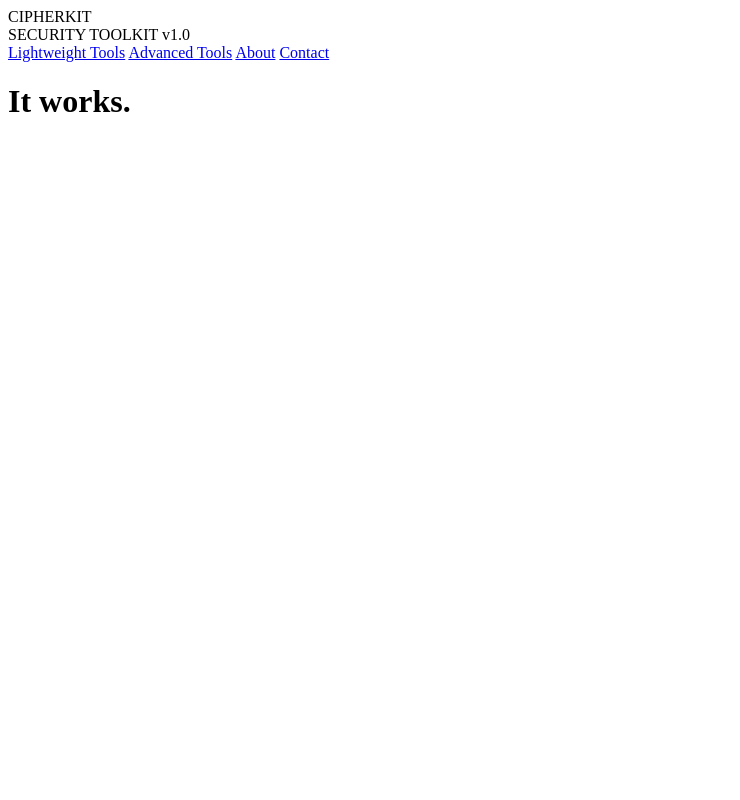
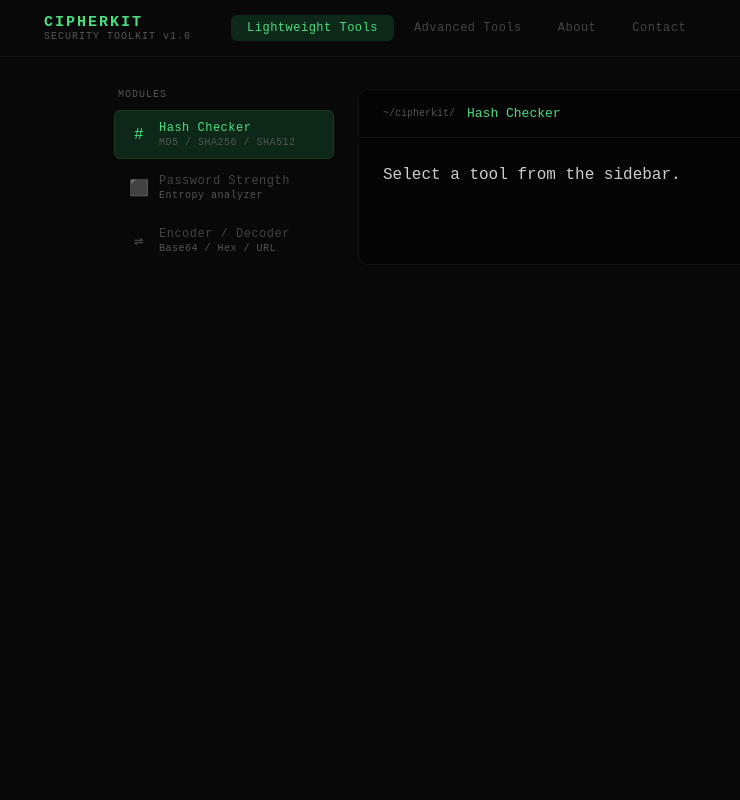
Before and after one commit to razvypikachu/cipherkit, a Flask app: page / in a window 1280 px wide. Shown: the whole page, without its empty margins (0-740 px from the left). Run offline with Flask 3, Linux system fonts and the light colour scheme.

Commit message:
homepage layout n css

```diff
--- a/static/css/style.css
+++ b/static/css/style.css
@@ -0,0 +1,178 @@
+:root {
+    --bg: #080808;
+    --bg-card: #050505;
+    --bg-input: #0a0a0a;
+    --border: #111111;
+    --accent: #4ade80;
+    --accent-dim: #0d2818;
+    --text: #cccccc;
+    --text-dim: #444444;
+    --text-muted: #555555;
+    --font-mono: 'Courier New', monospace;
+    --warning: #f97316;
+}
+* {
+    margin: 0;
+    padding: 0;
+    box-sizing: border-box;
+}
+
+body {
+    background-color: var(--bg);
+    color: var(--text);
+    font-family: var(--font-mono);
+    min-height: 100vh;
+}
+header {
+    display: flex;
+    align-items: center;
+    padding: 14px 32px;
+    border-bottom: 1px solid var(--border);
+    background-color: var(--bg);
+    position: sticky;
+    top: 0;
+    z-index: 10;
+}
+
+.logo {
+    display: flex;
+    align-items: center;
+    gap: 12px;
+    margin-right: 40px;
+    flex-shrink: 0;
+}
+
+.logo-icon {
+    font-size: 22px;
+    color: var(--accent);
+}
+
+.logo-name {
+    font-size: 15px;
+    color: var(--accent);
+    letter-spacing: 2px;
+    font-weight: 700;
+}
+
+.logo-sub {
+    font-size: 10px;
+    color: var(--text-muted);
+    letter-spacing: 1px;
+}
+
+nav {
+    display: flex;
+    gap: 4px;
+}
+
+nav a {
+    padding: 6px 16px;
+    border-radius: 6px;
+    color: var(--text-dim);
+    text-decoration: none;
+    font-size: 12px;
+    letter-spacing: 0.5px;
+    transition: color 0.2s;
+}
+
+nav a:hover {
+    color: var(--text);
+}
+
+nav a.active {
+    background-color: var(--accent-dim);
+    color: var(--accent);
+}
+.layout {
+    display: flex;
+    gap: 24px;
+}
+
+.sidebar {
+    width: 220px;
+    flex-shrink: 0;
+}
+
+.sidebar-section-label {
+    font-size: 10px;
+    color: var(--text-muted);
+    letter-spacing: 1px;
+    margin-bottom: 10px;
+    padding-left: 4px;
+}
+
+.tool-nav {
+    display: flex;
+    flex-direction: column;
+    gap: 4px;
+}
+
+.tool-link {
+    display: flex;
+    align-items: center;
+    gap: 10px;
+    padding: 10px 14px;
+    border-radius: 6px;
+    border: 1px solid transparent;
+    color: var(--text-dim);
+    text-decoration: none;
+    font-size: 12px;
+    transition: color 0.2s;
+}
+
+.tool-link:hover {
+    color: var(--text);
+}
+
+.tool-link.active {
+    background-color: var(--accent-dim);
+    color: var(--accent);
+    border-color: #1a3a1a;
+}
+
+.tool-icon {
+    font-size: 16px;
+    width: 20px;
+    text-align: center;
+}
+
+.tool-desc {
+    font-size: 10px;
+    color: var(--text-muted);
+    margin-top: 2px;
+}
+
+.tool-panel {
+    flex: 1;
+    background-color: var(--bg-card);
+    border: 1px solid var(--border);
+    border-radius: 10px;
+    overflow: hidden;
+}
+
+.tool-panel-header {
+    padding: 16px 24px;
+    border-bottom: 1px solid var(--border);
+    display: flex;
+    align-items: center;
+    gap: 12px;
+}
+
+.tool-panel-path {
+    font-size: 10px;
+    color: var(--text-muted);
+}
+
+.tool-panel-name {
+    font-size: 13px;
+    color: var(--accent);
+}
+
+.tool-panel-body {
+    padding: 28px 24px;
+}
+main {
+    padding: 32px 24px;
+    max-width: 1100px;
+    margin: 0 auto;
+}
--- a/templates/index.html
+++ b/templates/index.html
@@ -1,6 +1,43 @@
 {% extends "base.html" %}
 {% block content %}
 
-<h1>It works.</h1>
+<div class="layout">
+    <aside class="sidebar">
+        <div class="sidebar-section-label">MODULES</div>
+        <nav class="tool-nav">
+            <a href="#" class="tool-link active">
+                <span class="tool-icon">#</span>
+                <div>
+                    <div>Hash Checker</div>
+                    <div class="tool-desc">MD5 / SHA256 / SHA512</div>
+                </div>
+            </a>
+            <a href="#" class="tool-link">
+                <span class="tool-icon">⬛</span>
+                <div>
+                    <div>Password Strength</div>
+                    <div class="tool-desc">Entropy analyzer</div>
+                </div>
+            </a>
+            <a href="#" class="tool-link">
+                <span class="tool-icon">⇌</span>
+                <div>
+                    <div>Encoder / Decoder</div>
+                    <div class="tool-desc">Base64 / Hex / URL</div>
+                </div>
+            </a>
+        </nav>
+    </aside>
+
+    <div class="tool-panel">
+        <div class="tool-panel-header">
+            <span class="tool-panel-path">~/cipherkit/</span>
+            <span class="tool-panel-name">Hash Checker</span>
+        </div>
+        <div class="tool-panel-body">
+            <p>Select a tool from the sidebar.</p>
+        </div>
+    </div>
+</div>
 
 {% endblock %}
```
